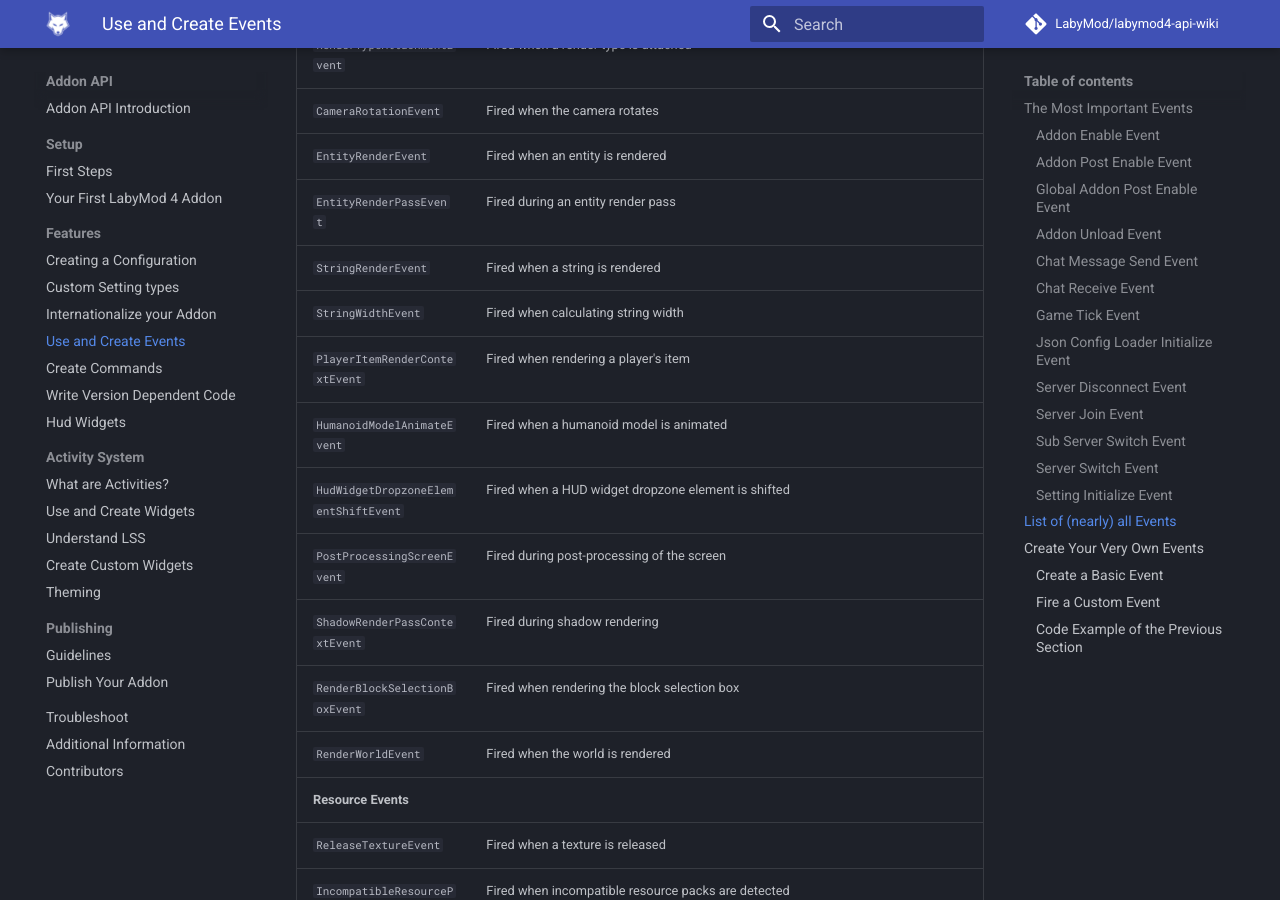
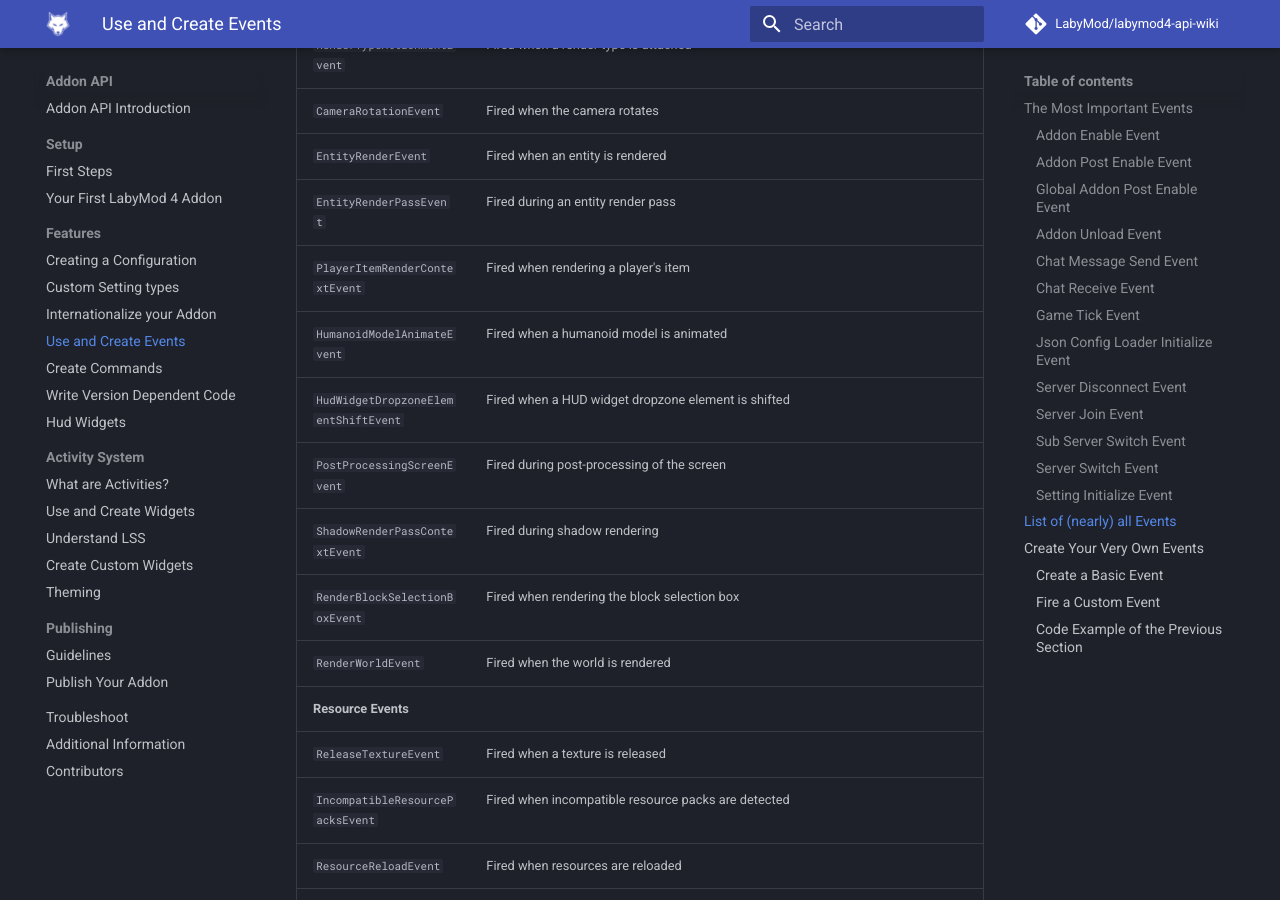
Before and after one commit to LabyMod/labymod4-api-wiki, an MkDocs documentation site: the page built from docs/pages/addon/features/events.md, in a window 1280 px wide and 900 px high, scrolled down 7355 px. Built offline with MkDocs 1.6.1 and Material for MkDocs 9.7.7, drawn with Linux system fonts in a browser that asks for light colours; comment, search, counter and statistics services are not loaded.

Commit message:
Removed unused events

```diff
--- a/docs/pages/addon/features/events.md
+++ b/docs/pages/addon/features/events.md
@@ -152,8 +152,6 @@ The `SettingInitializeEvent` is fired when an in-game setting was initialized; i
 | `CameraRotationEvent` | Fired when the camera rotates |
 | `EntityRenderEvent` | Fired when an entity is rendered |
 | `EntityRenderPassEvent` | Fired during an entity render pass |
-| `StringRenderEvent` | Fired when a string is rendered |
-| `StringWidthEvent` | Fired when calculating string width |
 | `PlayerItemRenderContextEvent` | Fired when rendering a player's item |
 | `HumanoidModelAnimateEvent` | Fired when a humanoid model is animated |
 | `HudWidgetDropzoneElementShiftEvent` | Fired when a HUD widget dropzone element is shifted |
```
